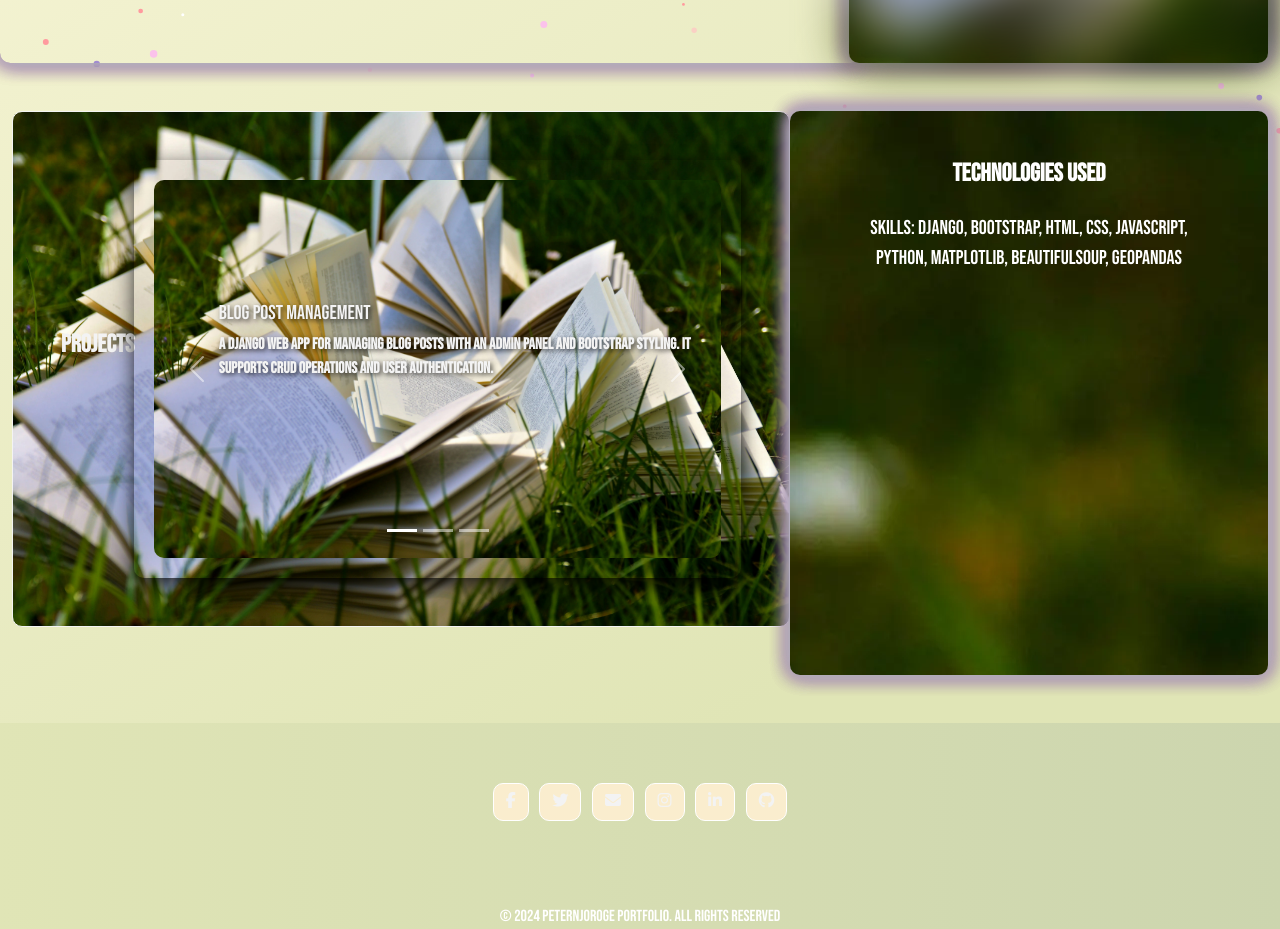
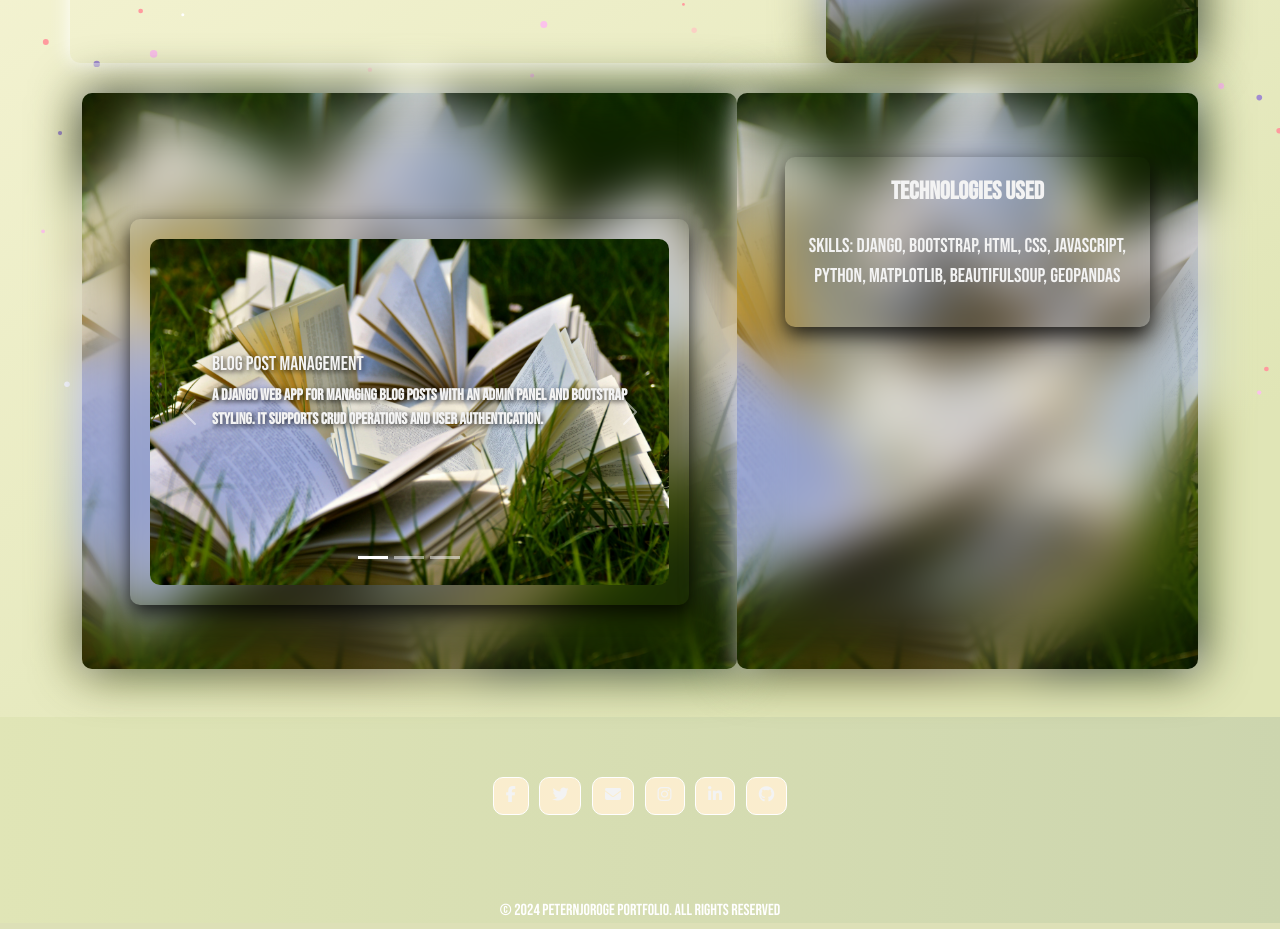
Before and after one commit to Njoro90260/portfolio, a Flask app: page / in a window 1280 px wide. Shown: the part 385-1314 px from the top of the page. Run offline with Flask 3, Linux system fonts and the light colour scheme; some libraries are stand-ins or nearby versions.

Commit message:
Don't know what I did.

```diff
--- a/static/css/styles.css
+++ b/static/css/styles.css
@@ -262,26 +254,35 @@
     justify-content: space-between;
 }
 
-/* #projects Section Styling */
 section#projects {
-    position: relative;
+    box-shadow: 0px 8px 20px rgba(0, 0, 0, 0.8);
+    height: auto;
+    backdrop-filter: blur(25px);
+    animation: glow 15s ease-in-out infinite;
+    border-radius: 10px;
+    opacity: 1;
+    margin-top: 30px;
     background-size: cover;
     background-position: center;
-    background-repeat: no-repeat;
-    margin: 3rem auto;
-    min-height: 50vh;
-    display: flex;
-    justify-content: center;
-    align-items: center;
-    color: #f3f3f3;
-    border: 1px solid #f3f3f3;
-    border-radius: 10px;
-    transition: background-image 0.8s ease-in-out;
 }
 
-/* Blurred Background Layer for #projects */
+section#projects .project-item {
+    position: relative;
+    z-index: 2;
+    border-radius: 10px;
+    color: #f3f3f3;
+    box-shadow: 0px 8px 20px rgba(0, 0, 0, 0.8);
+    transition: transform 0.3s ease-in-out;
+    width: 100%;
+    margin: 1rem 0;
+    padding: 20px;
+    height: auto;
+    font-weight: bold;
+}
+
 section#projects::before {
     content: '';
+    position: absolute;
     top: 0;
     left: 0;
     right: 0;
@@ -296,18 +297,6 @@
     transition: background-image 0.8s ease-in-out;
 }
 
-/* Project Item Styling */
-section#projects .project-item {
-    position: relative;
-    z-index: 2;
-    color: #f3f3f3;
-    box-shadow: 0px 8px 20px rgba(0, 0, 0, 0.8);
-    transform: scale(1);
-    transition: transform 0.3s ease-in-out;
-    padding: 1.25rem;
-    font-weight: bold;
-    border-radius: 10px;
-}
 
 /* Hover Effect for Project Items */
 .project-item:hover {
@@ -315,34 +304,35 @@
     transform: scale(1.05);
 }
 
-/* #technologies Section Styling */
 section#technologies {
     box-shadow: 0px 8px 20px rgba(0, 0, 0, 0.8);
-    min-height: 30vh;
+    height: auto;
     backdrop-filter: blur(25px);
     animation: glow 15s ease-in-out infinite;
     border-radius: 10px;
     opacity: 1;
-    margin-top: 3rem;
+    margin-top: 30px;
+    background-size: cover;
+    background-position: center;
 }
 
-/* Content Styling for .tech inside #technologies */
 section#technologies .tech {
     position: relative;
     z-index: 2;
+    border-radius: 10px;
     color: #f3f3f3;
     box-shadow: 0px 8px 20px rgba(0, 0, 0, 0.8);
     transition: transform 0.3s ease-in-out;
     width: 100%;
     margin: 1rem 0;
-    padding: 1.25rem;
+    padding: 20px;
+    height: auto;
     font-weight: bold;
-    border-radius: 10px;
 }
 
-/* Blurred Background Layer for #technologies */
 section#technologies::before {
     content: '';
+    position: absolute;
     top: 0;
     left: 0;
     right: 0;
--- a/templates/index.html
+++ b/templates/index.html
@@ -3,7 +3,7 @@
 {% block content%}
 <canvas id="starCanvas"></canvas> <!-- Canvas is separate -->
 
-<div class="about-section">
+<div class="about-section container">
     <div class="row">
         <!-- First Section: About Me -->
         <section id="about" class="p-5 col-md-8 mx-auto">
@@ -34,7 +34,7 @@
     </section>
 </div>
 
-<div class="project-section">
+<div class="project-section container">
     <!-- Projects Section -->
     <section id="projects" class="p-5 container">
         <h2 class="text-center mb-5">Projects</h2>
@@ -110,7 +110,7 @@
 
     <!-- Technologies Section -->
     <section id="technologies" class="p-5 bg-dark text-white text-center">
-        <div class="container">
+        <div class="tech">
             <h2 class="mb-4">Technologies Used</h2>
             <p class="lead">Skills: Django, Bootstrap, HTML, CSS, JavaScript, Python, Matplotlib, BeautifulSoup,
                 GeoPandas</p>
```
Also changed, not shown: other parts of static/css/styles.css (+15 -160 lines).
